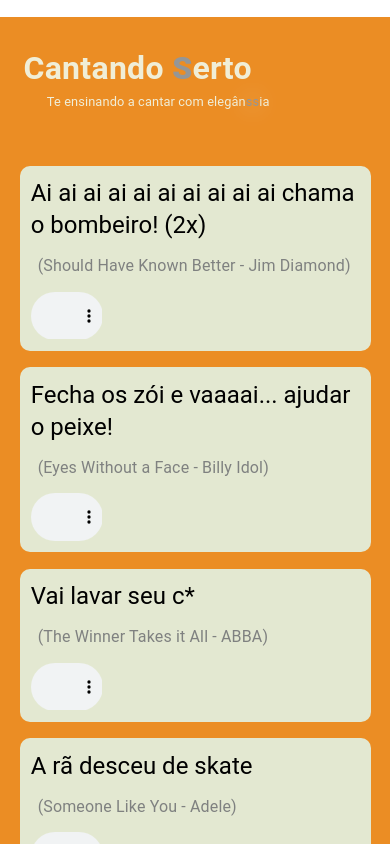
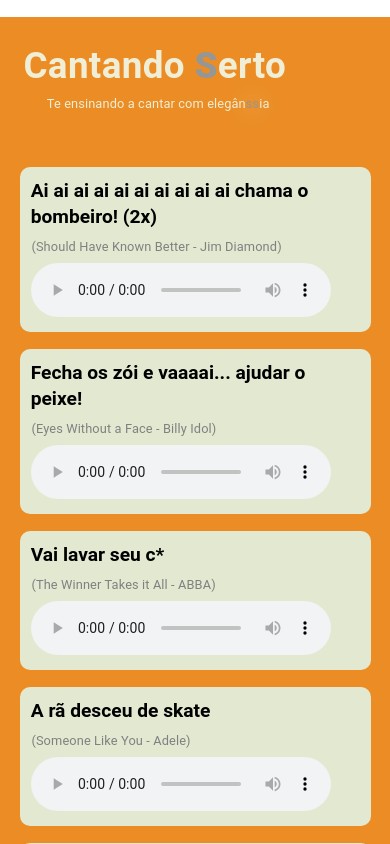
Before and after one commit to marcosnaofazisso/cantando-serto, a Next.js app: page / in a window 390 px wide. Shown: the top 844 px of the page. Built offline with nearby package versions, Linux system fonts and the light colour scheme.

Commit message:
basic responsive styles applied for 350px width devices

```diff
--- a/src/app/page.tsx
+++ b/src/app/page.tsx
@@ -1,15 +1,16 @@
 'use client'
 
 import { songs } from "@/assets/songs";
-import { Typography } from "@mui/material";
 import { RefObject, createRef } from "react";
-import { LightTheme, SongsBox, TitleBox } from "./pages/styles";
-import BasicLayout from "./layout/Basic";
+import AudioComponent from "./pages/components/Audio";
+import Main from "./pages/components/Main";
+import Root from "./pages/components/Root";
+import SongBox from "./pages/components/SongBox";
+import SongName from "./pages/components/SongName";
+import SongTitle from "./pages/components/SongTitle";
+import SubTitle from "./pages/components/SubTitle";
 import Title from "./pages/components/Title";
-import SubTitle from "./pages/components/SubTitle";
-import Root from "./pages/components/Root";
-import Main from "./pages/components/Main";
-import SongBox from "./pages/components/SongBox";
+import { SongsBox, TitleBox } from "./pages/styles";
 
 export default function Home() {
 
@@ -34,13 +35,9 @@ export default function Home() {
 
             return (
               <SongBox key={id}>
-                <Typography variant="h5" style={{ padding: '.2rem' }}>
-                  {song.trackMessage}
-                </Typography>
-                <Typography style={{ color: LightTheme.sixth, margin: '1.2vh' }}>({`${song.name} - ${song.artist}`})</Typography>
-                <audio controls ref={playerRef} style={{ padding: '.2rem', width: '20vw' }}>
-                  <source src={song.src} type="audio/mpeg" />
-                </audio>
+                <SongTitle>{song.trackMessage}</SongTitle>
+                <SongName>({`${song.name} - ${song.artist}`})</SongName>
+                <AudioComponent ref={playerRef} song={song} />
               </SongBox>
             )
           })}
--- /dev/null
+++ b/src/app/pages/components/Audio.tsx
@@ -0,0 +1,21 @@
+import { RefObject } from 'react';
+import { StyledAudioBox } from '../styles';
+import { Song } from '../types/song.interface';
+
+interface AudioComponentProps {
+    song: Song;
+    ref: RefObject<HTMLAudioElement>;
+}
+
+export default function AudioComponent(props: AudioComponentProps) {
+
+    const song = props.song
+
+    return (
+        <StyledAudioBox>
+            <audio controls className='audioControl'>
+                <source src={song.src} type="audio/mpeg" />
+            </audio>
+        </StyledAudioBox>
+    )
+}
--- /dev/null
+++ b/src/app/pages/components/SongName.tsx
@@ -0,0 +1,10 @@
+import { Typography } from "@mui/material";
+import { StyledSongSubTitle, StyledSongTitle } from "../styles";
+
+export default function SongName({ children }: { children: any }) {
+    return (
+        <StyledSongSubTitle>
+            <Typography className="mainSongSubTitle">{children}</Typography>
+        </StyledSongSubTitle>
+    )
+}
--- /dev/null
+++ b/src/app/pages/components/SongTitle.tsx
@@ -0,0 +1,10 @@
+import { Typography } from "@mui/material";
+import { StyledSongTitle } from "../styles";
+
+export default function SongTitle({ children }: { children: any }) {
+    return (
+        <StyledSongTitle>
+            <Typography variant="h5" className="mainSongTitle">{children}</Typography>
+        </StyledSongTitle>
+    )
+}
--- a/src/app/pages/styles.ts
+++ b/src/app/pages/styles.ts
@@ -43,9 +43,9 @@ export const STitle = styled.div`
         font-weight: 700;
 
         @media (max-width: 750px) {
-            font-size: 2em;
+            font-size: 2.3em;
             font-weight: 700;
-            padding: 2vw 2vw 0 1vw;
+            padding: .5vw 0 0 1vw;
         }
     }
 
@@ -93,3 +93,33 @@ export const StyledSongBox = styled.div`
         margin: 1vh auto 1vh auto;
         }
 `
+export const StyledSongTitle = styled.div`
+
+    .mainSongTitle {
+        padding: .2rem;
+
+        @media (max-width: 750px) {
+            font-size: 1.2rem;
+            font-weight: bold;
+        }
+    }
+
+    `
+export const StyledSongSubTitle = styled.div`
+    color: ${LightTheme.sixth};
+    margin: 1vw;
+
+    .mainSongSubTitle {
+            font-size: .8rem;
+        }
+
+`
+
+export const StyledAudioBox = styled.div`
+    padding: .2rem;
+
+    .audioControl {
+        max-width: 82vw;
+
+    }
+`
--- a/src/assets/songs.tsx
+++ b/src/assets/songs.tsx
@@ -1,3 +1,4 @@
+import { Song } from '@/app/pages/types/song.interface'
 import shouldHaveKnowBetter from '../../public/resources/Jim_Diamond_-_I_Should_Have_Known_Better.mp3'
 import eyesWithoutAFace from '../../public/resources/Billy_Idol_-_Eyes Without_A_Face.mp3'
 import abba from '../../public/resources/ABBA_-_The_Winner Takes_It_All.mp3'
@@ -38,7 +39,7 @@ import sugarBabyLove from '../../public/resources/The_Rubettes_-_Sugar_Baby_Love
 // import name from '../../public/resources/'
 
 
-export const songs: any = [
+export const songs: Song[] = [
     {
         id: 1,
         name: "Should Have Known Better",
```
Also changed, not shown: src/app/pages/types/song.interface.ts (added, +7 -0 lines).
